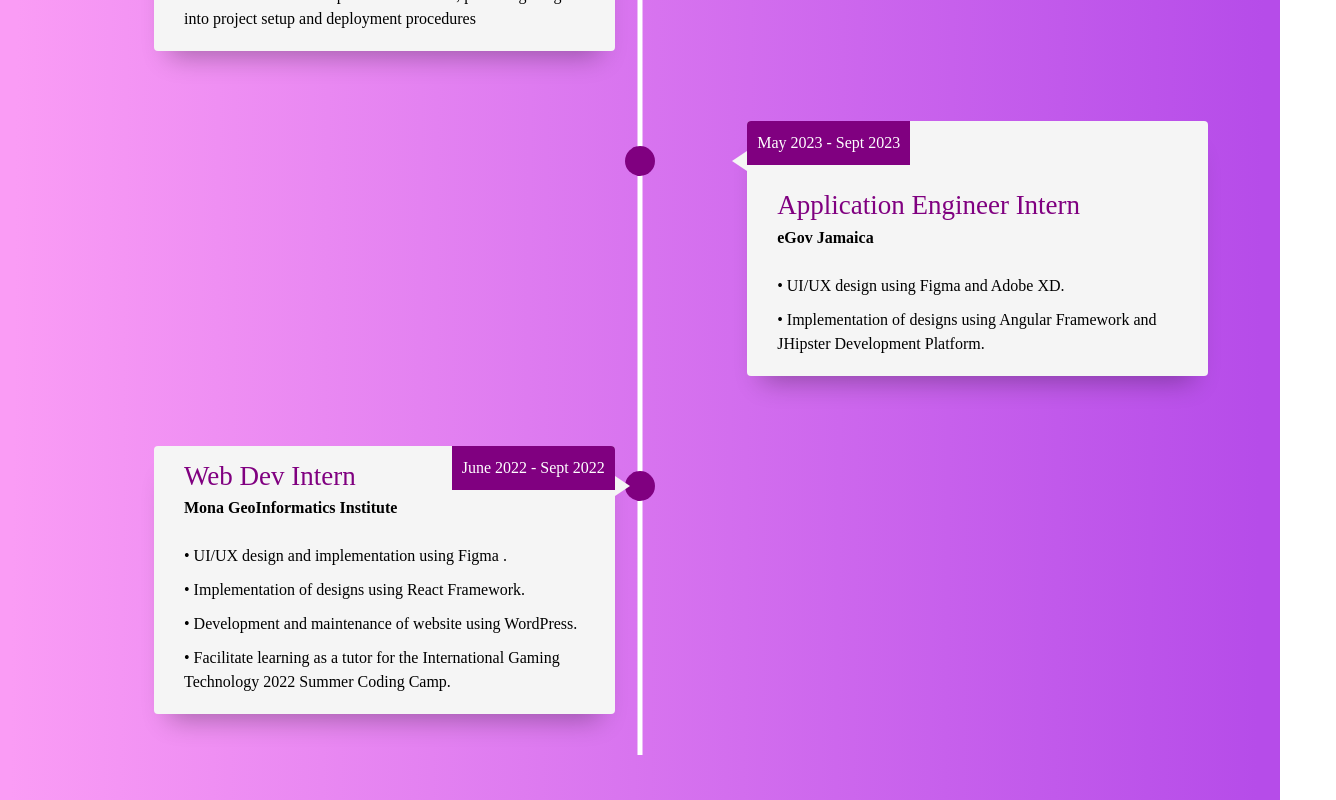
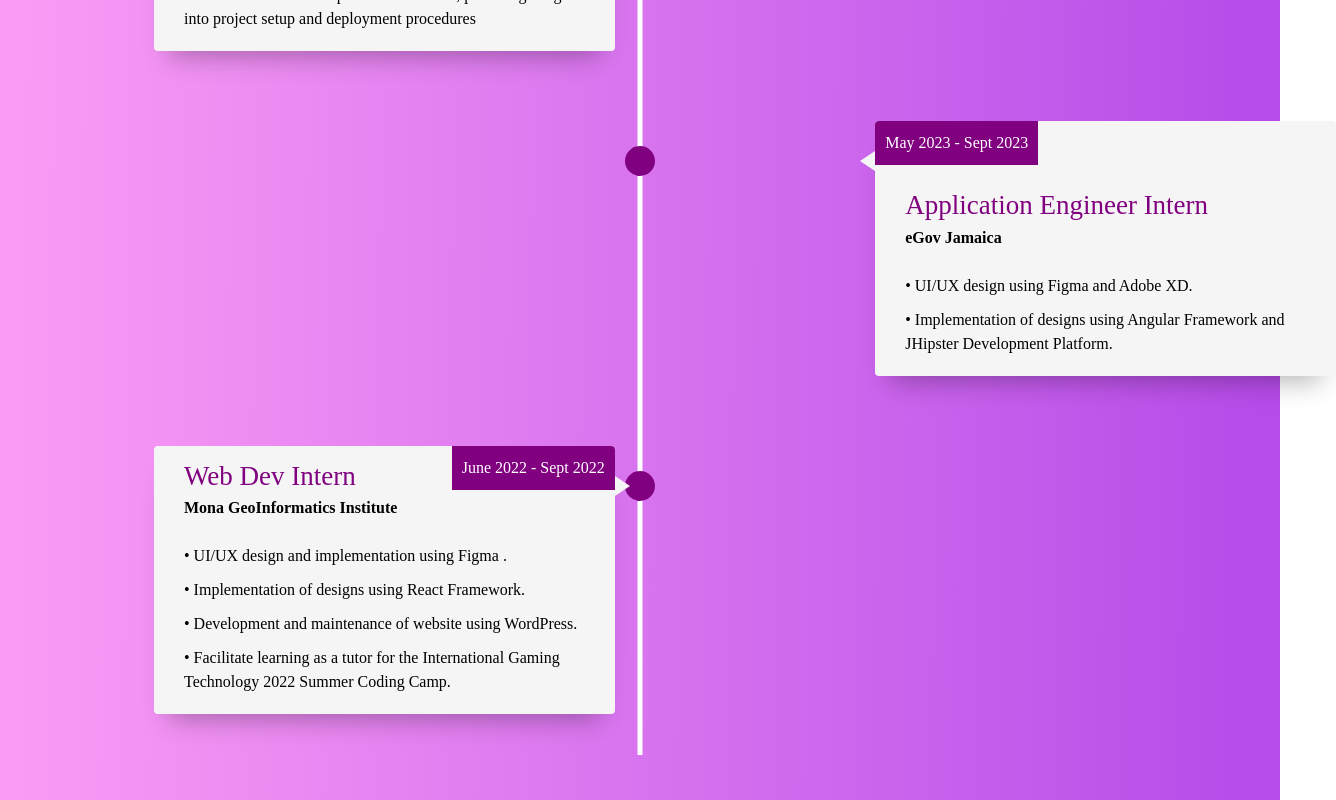
Before and after one commit to sedecrem/React-Web-Developer-Website-MSmith, a React (Create React App) app: page / in a window 1280 px wide. Shown: the part 2460-3260 px from the top of the page, 1336 px wide, since content can reach past the window. Built offline with nearby package versions, Linux system fonts and the light colour scheme; a web font is replaced by a local one.

Commit message:
Fixing deployment configurations

```diff
--- a/src/components/Experience.css
+++ b/src/components/Experience.css
@@ -305,6 +305,12 @@
     margin-left: 5%;
 }
 
+.timeline-item-right {
+    width: 80%;
+    margin-bottom: 70px;
+    margin-left: 15%;
+}
+
 .timeline-item:nth-child(even) .timeline-content {
     float: right;
     padding: 40px 30px 10px 30px;
--- a/src/components/Experience.js
+++ b/src/components/Experience.js
@@ -64,7 +64,7 @@ const Experience = () =>{
                         </div>
                     </div>
 
-                    <div className='timeline-item'>
+                    <div className='timeline-item-right timeline-item'>
 
                         <div class="timeline-img"></div>
                         <div className='timeline-content js--fadeInRight mobile-right'>
```
